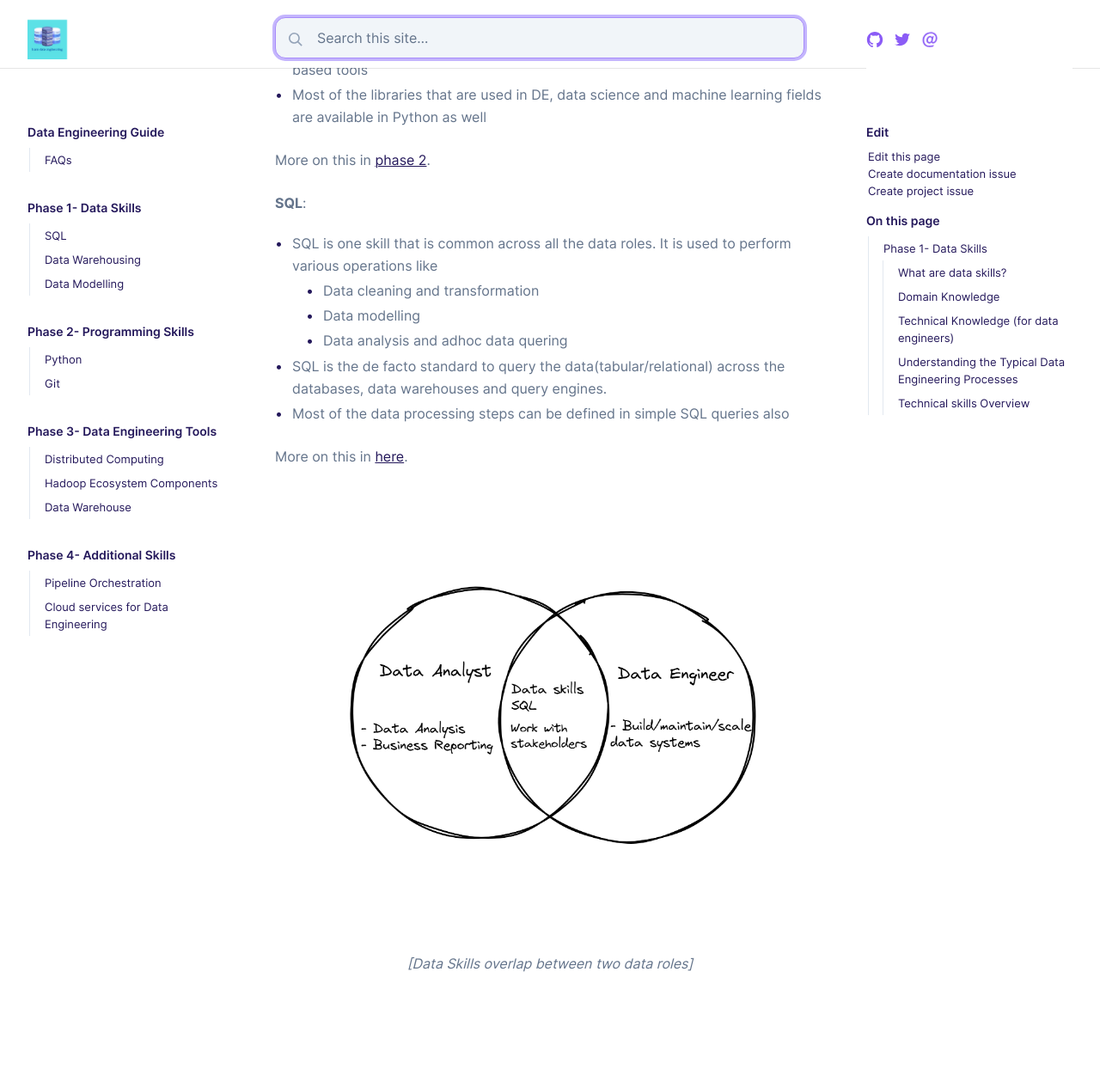
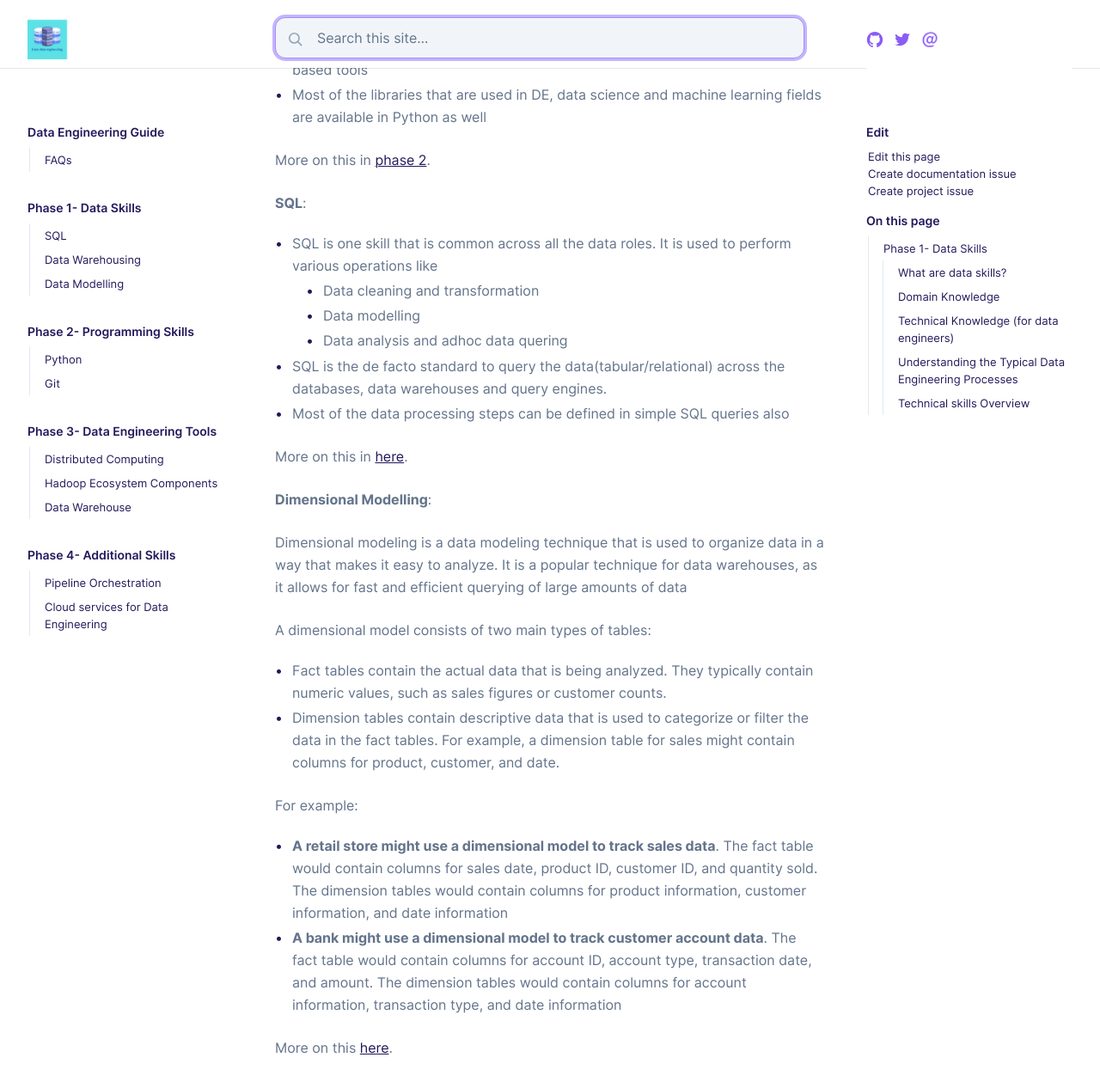
Before and after one commit to learndataengineering/learndataengineering.guide, a Jekyll site: the page built from _docs/phase1/data-skills.md, in a window 1280 px wide and 1400 px high, scrolled down 3531 px. Shown: the top 1266 px of the window at 86% size. Built offline with Jekyll 4.4.1, drawn with Linux system fonts in a browser that asks for light colours.

Commit message:
Add dimensional modelling topic to data-skills.md

```diff
--- a/_docs/phase1/data-skills.md
+++ b/_docs/phase1/data-skills.md
@@ -108,6 +108,20 @@ More on this in [phase 2](https://www.learndataengineering.guide/docs/phase2/pro
 
 More on this in [here](https://www.learndataengineering.guide/phase1/sql).
 
-| ![Structured Data](../assets/img/../../../assets/img/data-skills.md/data-engineer-skills.png) |
-|:--:|
-| *[Data Skills overlap between two data roles]*|
+**Dimensional Modelling**:
+
+Dimensional modeling is a data modeling technique that is used to organize data in a way that makes it easy to analyze. It is a popular technique for data warehouses, as it allows for fast and efficient querying of large amounts of data
+
+A dimensional model consists of two main types of tables:
+
+- Fact tables contain the actual data that is being analyzed. They typically contain numeric values, such as sales figures or customer counts.
+
+- Dimension tables contain descriptive data that is used to categorize or filter the data in the fact tables. For example, a dimension table for sales might contain columns for product, customer, and date.
+
+For example:
+
+- **A retail store might use a dimensional model to track sales data**. The fact table would contain columns for sales date, product ID, customer ID, and quantity sold. The dimension tables would contain columns for product information, customer information, and date information
+
+- **A bank might use a dimensional model to track customer account data**. The fact table would contain columns for account ID, account type, transaction date, and amount. The dimension tables would contain columns for account information, transaction type, and date information
+
+More on this [here](https://www.learndataengineering.guide/phase1/dimensional-modelling).
```
